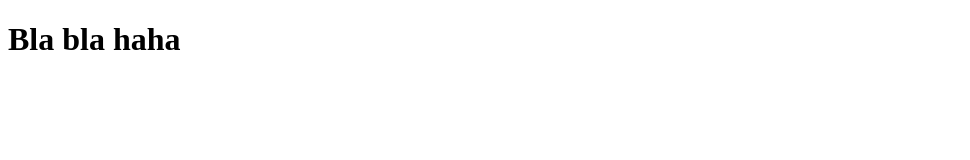
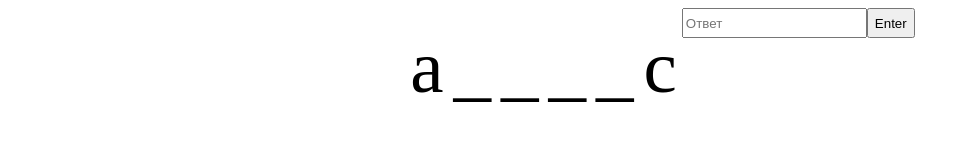
Before and after one commit to Akasaru074/akasaru074.github.io, a plain HTML site: page index.html in a window 1280 px wide. Shown: the whole page, without its empty margins (0-970 px from the left). Drawn offline with Linux system fonts and the light colour scheme.

Commit message:
started doing game

```diff
--- a/index.html
+++ b/index.html
@@ -5,10 +5,14 @@
     <meta http-equiv="X-UA-Compatible" content="IE=edge">
     <meta name="viewport" content="width=device-width, initial-scale=1.0">
     <link rel="stylesheet" href="styles.css">
-    <script src="script.js"></script>
+    <script src="script.js" defer></script>
     <title>Document</title>
 </head>
 <body>
-    <h1>Bla bla haha</h1>
+    <ul class="list">
+
+    </ul>
+    <input type="text" placeholder="Ответ" class="inp">
+    <input type="button" value="Enter" class="butt">
 </body>
 </html>
--- a/script.js
+++ b/script.js
@@ -0,0 +1,27 @@
+const list = document.querySelector(".list");
+const input = document.querySelector(".inp");
+const button = document.querySelector(".butt");
+
+const words = [
+    {word: "ананас", indexes:[0, 5]}
+];
+
+let word = words[Math.floor(Math.random() * words.length)];
+
+for (let i = 0; i < word.word.length; i++) {
+    let elem = document.createElement("li");
+    word.indexes.includes(i) ? elem.innerText = word.word[i] : elem.innerText = "_";
+    list.appendChild(elem);
+}
+
+button.addEventListener("click", ()=>{
+    let answer = input.value.toLowerCase();
+    let lis = document.getElementsByTagName("li");
+    if(word.word.includes(answer)) {
+        if(word.word.indexOf(answer) != word.word.lastIndexOf(answer))
+            for (let i = word.word.indexOf(answer); i < word.word.lastIndexOf(answer); i++) {
+                if(word.word[i] == answer && lis[i] == "_") lis[word.word.split("").indexOf(answer)].innerText = answer;
+            }
+        else lis[word.word.split("").indexOf(answer)].innerText = answer;
+    }
+});
--- a/styles.css
+++ b/styles.css
@@ -1,3 +1,25 @@
 *, *::before, *::after {
     box-sizing: border-box;
 }
+
+body {
+    min-height: 100vh;
+    display: flex;
+    justify-content: center;
+
+}
+
+ul {
+    display: block;
+    list-style: none;
+}
+
+li {
+    display: inline;
+    font-size: 75px;
+    padding: 0 5px;
+}
+
+input {
+    height: 30px;
+}
```
